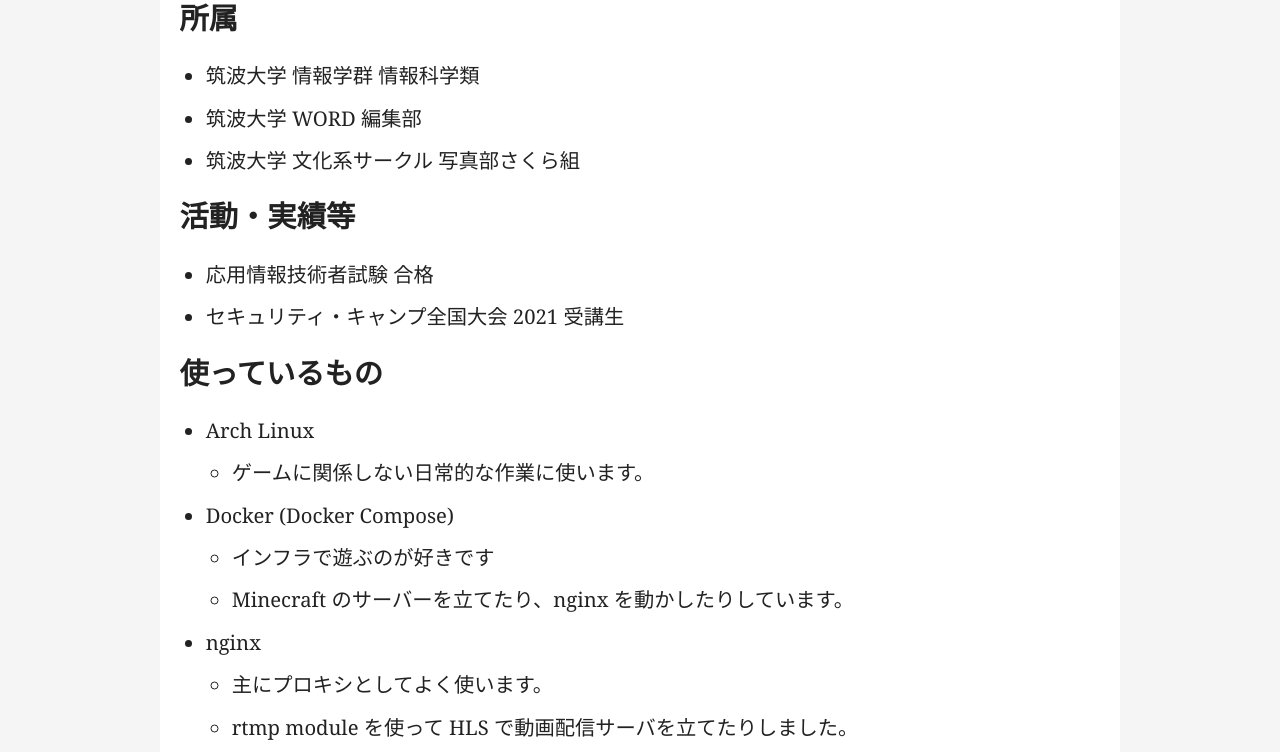
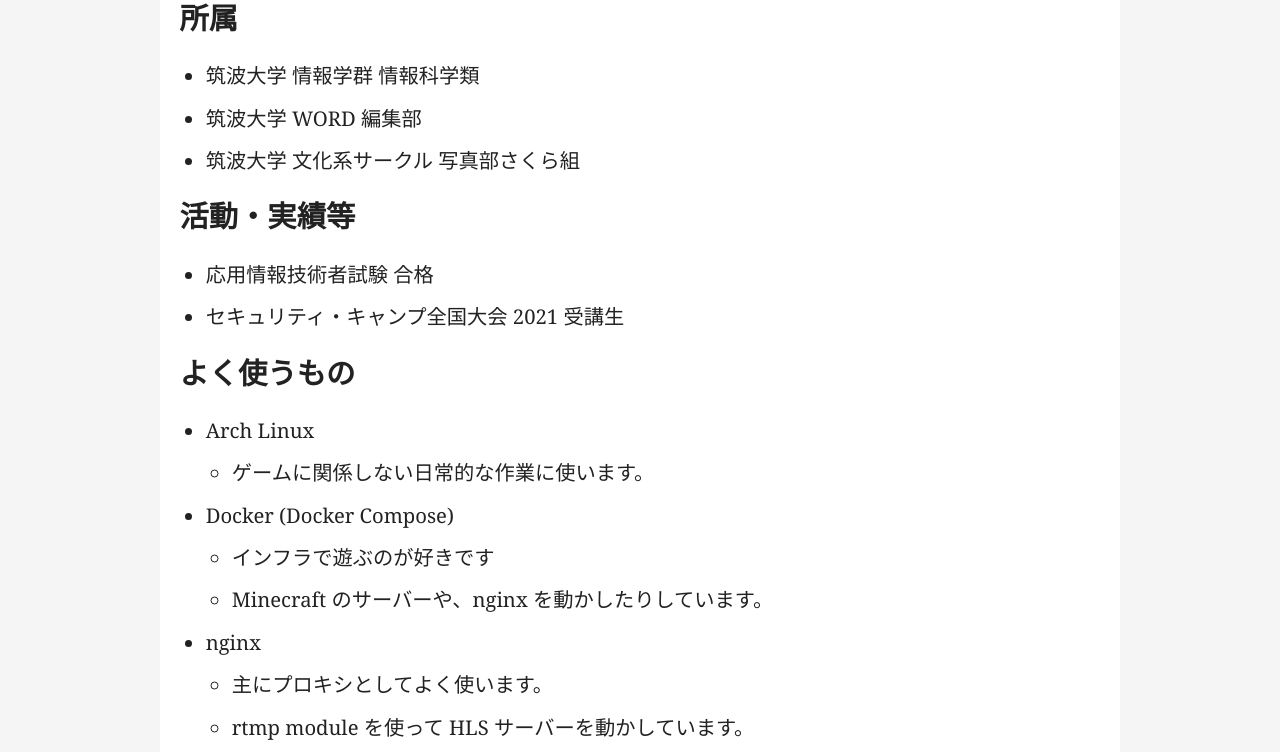
Before and after one commit to sh1mc/www.sh1m.com, a Gatsby site: page / in a window 1280 px wide. Shown: the part 197-949 px from the top of the page. Built offline with nearby package versions, Linux system fonts and the light colour scheme; Gatsby itself is replaced by a stand-in of ours.

Commit message:
modify readme mand texts

```diff
--- a/src/md/portfolio.md
+++ b/src/md/portfolio.md
@@ -1,5 +1,6 @@
 ---
 title: "ポートフォリオ"
+id: "portfolio"
 ---
 
 ## 所属
@@ -11,18 +12,17 @@
 - 応用情報技術者試験 合格
 - セキュリティ・キャンプ全国大会 2021 受講生
 
-## 使っているもの
+## よく使うもの
 - Arch Linux
 	- ゲームに関係しない日常的な作業に使います。
 - Docker (Docker Compose)
 	- インフラで遊ぶのが好きです
-	- Minecraft のサーバーを立てたり、nginx を動かしたりしています。
+	- Minecraft のサーバーや、nginx を動かしたりしています。
 - nginx
 	- 主にプロキシとしてよく使います。
-	- rtmp module を使って HLS で動画配信サーバを立てたりしました。
+	- rtmp module を使って HLS サーバーを動かしています。
 - ShaderLab (GLSL)
 	- Unity 向けに、おかしなシェーダーを書いています。
-	- シェーディングの処理は苦手です……
 - C/C++
 	- 主に大学の講義で使います。
 	- Linux カーネルを改変したり、カーネルモジュールを作成する実験などをやっています。
```
Also changed, not shown: README.md.
